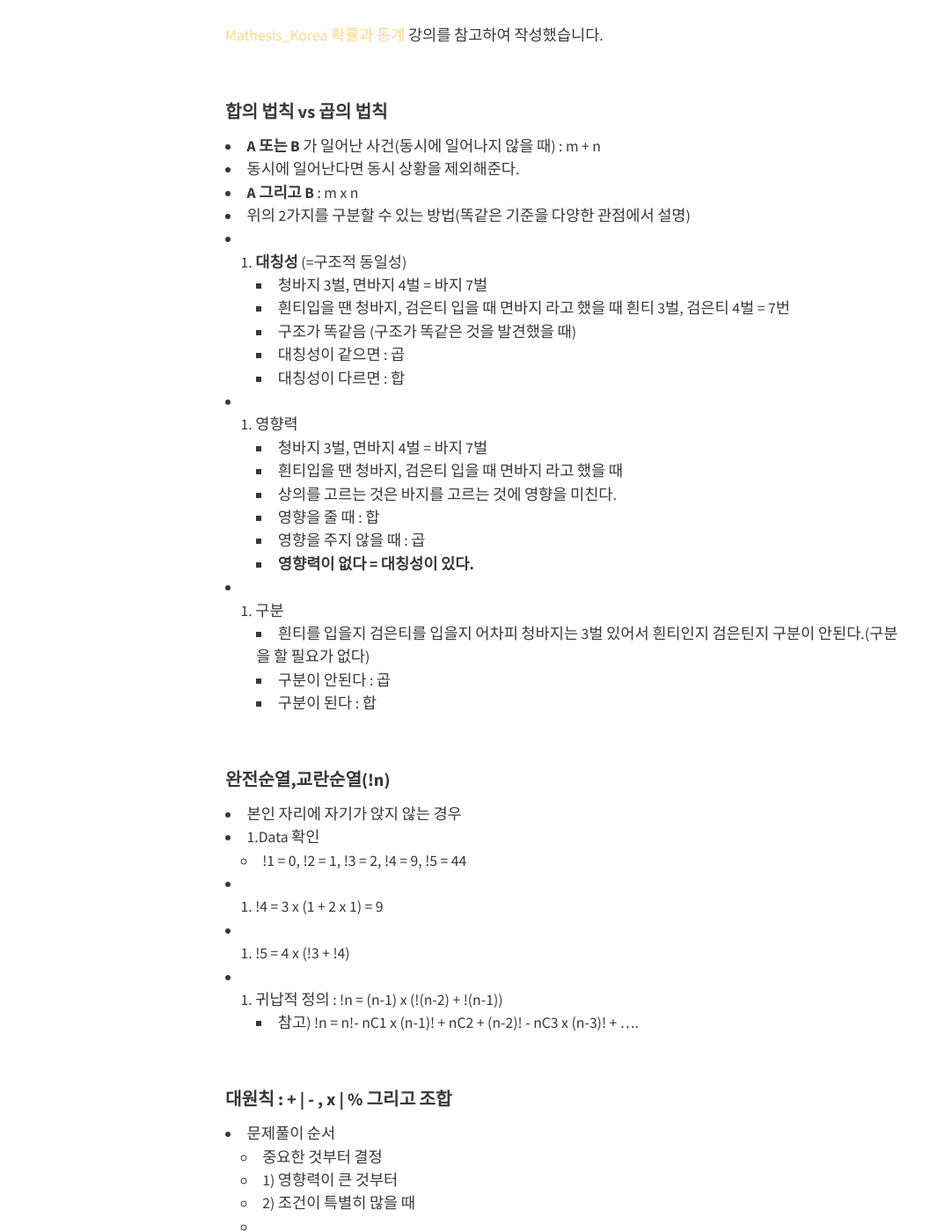
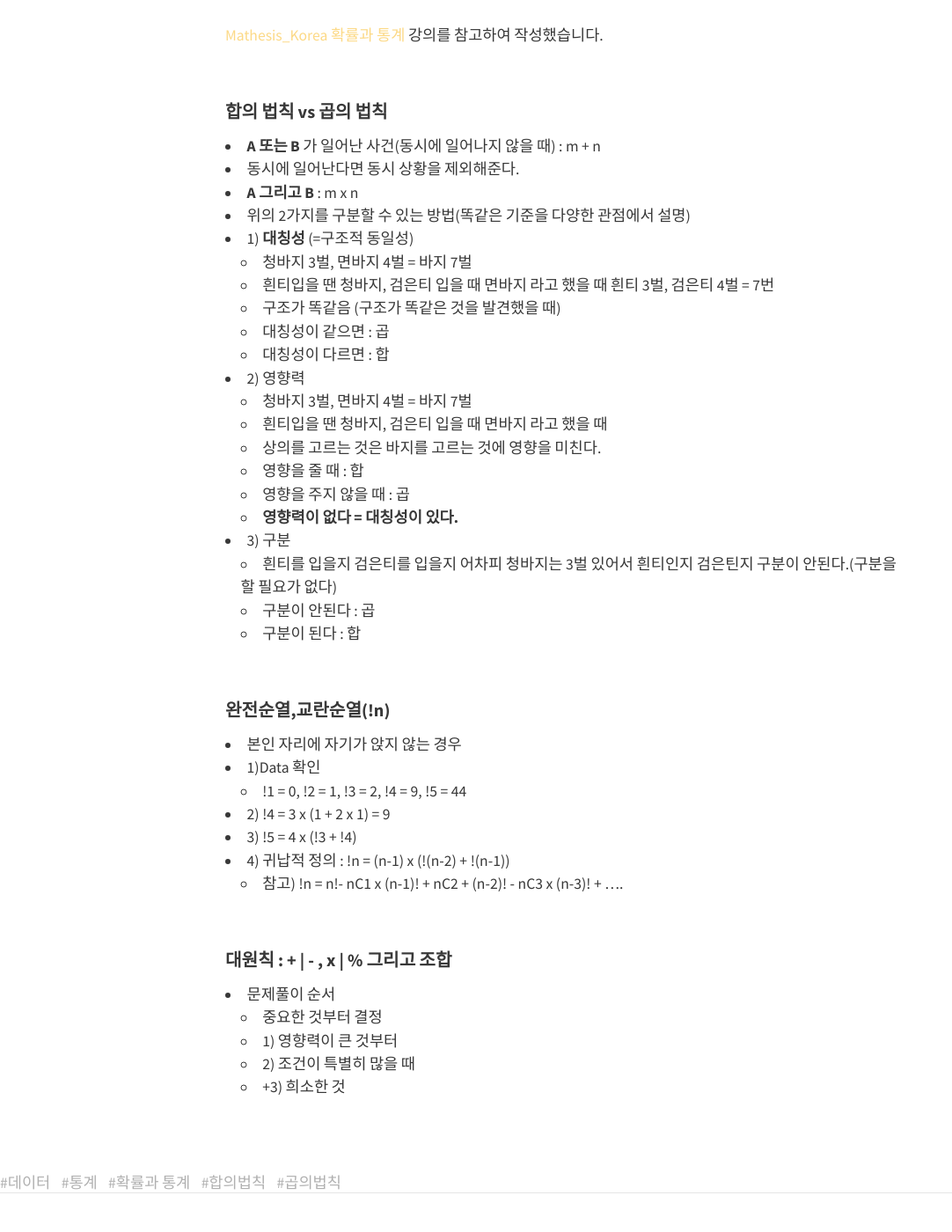
Before and after one commit to BoKyeong-Kim/BoKyeong-Kim.github.io, a Jekyll site: the page built from _posts/Data-Statistics/2020-02-09-probability_statistics(1).md, in a window 1280 px wide and 1400 px high, scrolled down 514 px. Shown: the whole window at 88% size, without its empty margins (0-1082 px from the left). Built offline with Jekyll 4.4.1, drawn with Linux system fonts in a browser that asks for light colours; nearby versions of some CDN libraries.

Commit message:
blog posting economy statistics

```diff
--- a/_posts/Data-Statistics/2020-02-09-probability_statistics(1).md
+++ b/_posts/Data-Statistics/2020-02-09-probability_statistics(1).md
@@ -22,20 +22,20 @@ tags: [데이터, 통계, 확률과 통계, 합의법칙, 곱의법칙]
 - 동시에 일어난다면 동시 상황을 제외해준다.
 - **A 그리고 B** : m x n
 - 위의 2가지를 구분할 수 있는 방법(똑같은 기준을 다양한 관점에서 설명)
-- 1. **대칭성** (=구조적 동일성)
+- 1) **대칭성** (=구조적 동일성)
 	- 청바지 3벌, 면바지 4벌 = 바지 7벌
 	- 흰티입을 땐 청바지, 검은티 입을 때 면바지 라고 했을 때 흰티 3벌, 검은티 4벌 = 7번
 	- 구조가 똑같음 (구조가 똑같은 것을 발견했을 때)
 	- 대칭성이 같으면 : 곱
 	- 대칭성이 다르면 : 합
-- 2. 영향력
+- 2) 영향력
 	- 청바지 3벌, 면바지 4벌 = 바지 7벌
 	- 흰티입을 땐 청바지, 검은티 입을 때 면바지 라고 했을 때
 	- 상의를 고르는 것은 바지를 고르는 것에 영향을 미친다.
 	- 영향을 줄 때 : 합
 	- 영향을 주지 않을 때 : 곱
 	- **영향력이 없다 = 대칭성이 있다.**
-- 3. 구분
+- 3) 구분
 	- 흰티를 입을지 검은티를 입을지 어차피 청바지는 3벌 있어서 흰티인지 검은틴지 구분이 안된다.(구분을 할 필요가 없다)
 	- 구분이 안된다 : 곱
 	- 구분이 된다 : 합
@@ -45,11 +45,11 @@ tags: [데이터, 통계, 확률과 통계, 합의법칙, 곱의법칙]
 
 #### 완전순열,교란순열(!n)
 - 본인 자리에 자기가 앉지 않는 경우
-- 1.Data 확인
+- 1)Data 확인
 	- !1 = 0, !2 = 1, !3 = 2, !4 = 9, !5 = 44
-- 2. !4 = 3 x (1 + 2 x 1) = 9
-- 3. !5 = 4 x (!3 + !4)
-- 4. 귀납적 정의 : !n = (n-1) x (!(n-2) + !(n-1))
+- 2) !4 = 3 x (1 + 2 x 1) = 9
+- 3) !5 = 4 x (!3 + !4)
+- 4) 귀납적 정의 : !n = (n-1) x (!(n-2) + !(n-1))
 	- 참고) !n = n!- nC1 x (n-1)! + nC2 + (n-2)! - nC3 x (n-3)! + ....
 
 <br>
@@ -59,4 +59,4 @@ tags: [데이터, 통계, 확률과 통계, 합의법칙, 곱의법칙]
 	- 중요한 것부터 결정
 	- 1) 영향력이 큰 것부터
 	- 2) 조건이 특별히 많을 때
-	- + 3) 희소한 것
+	- +3) 희소한 것
```
